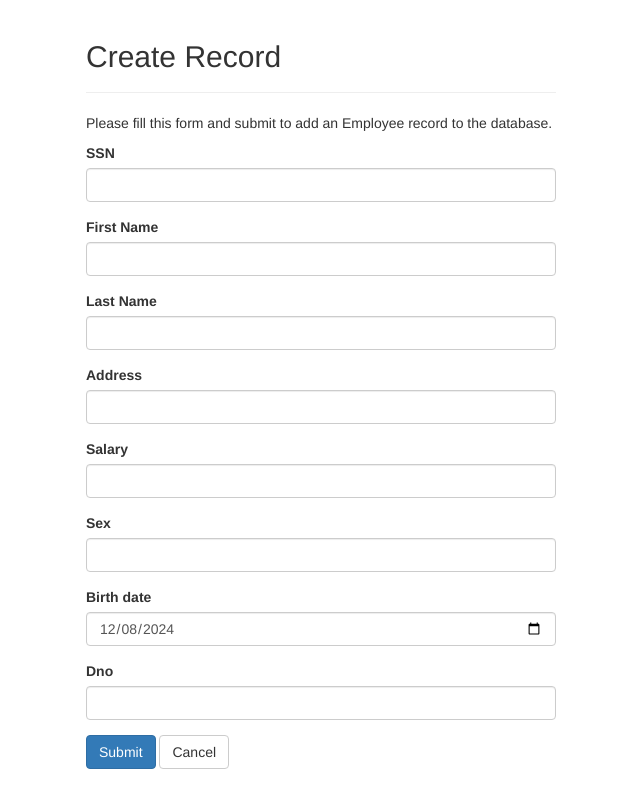
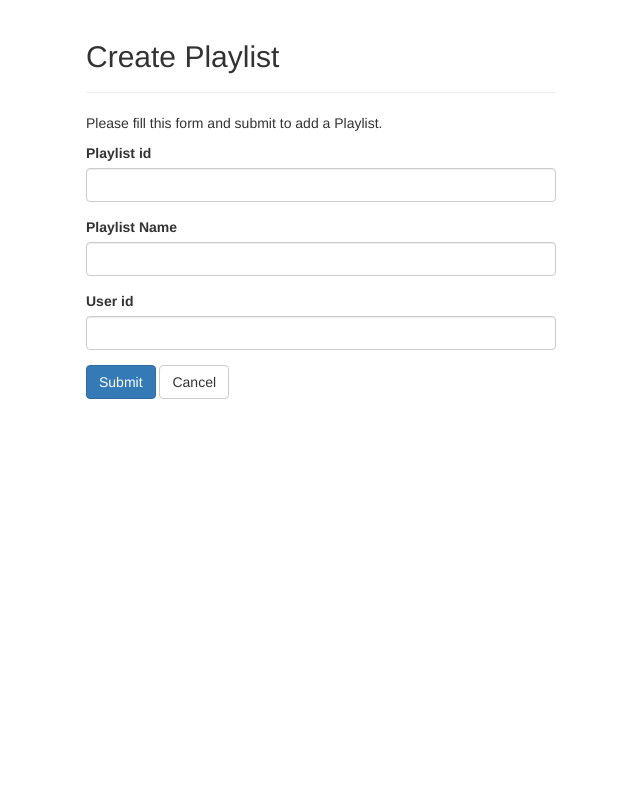
Before and after one commit to sabri414/CS340-Final-Project, a PHP site: page /createEmployee.php in a window 1280 px wide. Shown: the whole page, without its empty margins (319-959 px from the left). Run offline with PHP 8.4, Linux system fonts and the light colour scheme; data that the repository does not hold is empty.

Commit message:
new changes

```diff
--- a/createEmployee.php
+++ b/createEmployee.php
@@ -3,81 +3,49 @@
 require_once "config.php";
 
 // Define variables and initialize with empty values
-$Ssn = $Lname = $Fname = $Salary = $Bdate = $Bdate1 = $Address = $Sex = $Dno = $Super_ssn = "";
-$Ssn_err = $Lname_err = $Fname_err = $Address_err = $Sex_err = $Salary_err = $Dno_err =$Bdate_err= "" ;
+$Playlist_id = $Playlist_name = $User_id = "";
+$Playlist_id_err = $Playlist_name_err = $User_id_err = "" ;
 
 // Processing form data when form is submitted
 if($_SERVER["REQUEST_METHOD"] == "POST"){
-    // Validate First name
-    $Fname = trim($_POST["Fname"]);
-    if(empty($Fname)){
-        $Fname_err = "Please enter a Fname.";
-    } elseif(!filter_var($Fname, FILTER_VALIDATE_REGEXP, array("options"=>array("regexp"=>"/^[a-zA-Z\s]+$/")))){
-        $Fname_err = "Please enter a valid Fname.";
-    }
-    // Validate Last name
-    $Lname = trim($_POST["Lname"]);
-    if(empty($Lname)){
-        $Lname_err = "Please enter a Lname.";
-    } elseif(!filter_var($Lname, FILTER_VALIDATE_REGEXP, array("options"=>array("regexp"=>"/^[a-zA-Z\s]+$/")))){
-        $Lname_err = "Please enter a valid Lname.";
+    // Validate Playlist name
+    $Playlist_name = trim($_POST["Playlist_name"]);
+    if(empty($Playlist_name)){
+        $Playlist_name_err = "Please enter a Playlist name.";
+    } elseif(!filter_var($Playlist_name, FILTER_VALIDATE_REGEXP, array("options"=>array("regexp"=>"/^[a-zA-Z\s]+$/")))){
+        $Playlist_name_err = "Please enter a valid Playlist name.";
     }
 
-    // Validate SSN
-    $Ssn = trim($_POST["Ssn"]);
-    if(empty($Ssn)){
-        $Ssn_err = "Please enter SSN.";
-    } elseif(!ctype_digit($Ssn)){
-        $Ssn_err = "Please enter a positive integer value of SSN.";
-    }
-    // Validate Salary
-    $Salary = trim($_POST["Salary"]);
-    if(empty($Salary)){
-        $Salary_err = "Please enter Salary.";
-    }
-	// Validate Address
-    $Address = trim($_POST["Address"]);
-    if(empty($Address)){
-        $Address_err = "Please enter Address.";
-    }
-	// Validate Sex
-    $Sex = trim($_POST["Sex"]);
-    if(empty($Sex)){
-        $Sex_err = "Please enter Sex.";
-    }
-	// Validate Birthdate
-    $Bdate = trim($_POST["Bdate"]);
-
-    if(empty($Bdate)){
-        $Bdate_err = "Please enter birthdate.";
+    // Validate Playlist id
+    $Playlist_id = trim($_POST["Playlist_id"]);
+    if(empty($Playlist_id)){
+        $Playlist_id_err = "Please enter a Playlist id.";
+    } elseif(!ctype_digit($Playlist_id)){
+        $Playlist_id_err = "Please enter a positive integer value for Playlist id.";
     }
 
-	// Validate Department
-    $Dno = trim($_POST["Dno"]);
-    if(empty($Dno)){
-        $Dno_err = "Please enter a department number.";
-	}
+    // Validate User id
+    $User_id = trim($_POST["User_id"]);
+    if(empty($User_id)){
+        $User_id_err = "Please enter a User id.";
+    } elseif(!ctype_digit($User_id)){
+        $User_id_err = "Please enter a positive integer value for User id.";
+    }
+
     // Check input errors before inserting in database
-    if(empty($Ssn_err) && empty($Lname_err) && empty($Salary_err)
-				&& empty($Dno_err)&& empty($Address_err) && empty($Sex_err)){
+    if(empty($Playlist_name_err) && empty($Playlist_id_err) && empty($User_id_err) ){
         // Prepare an insert statement
-        $sql = "INSERT INTO EMPLOYEE (Ssn, Fname, Lname, Address, Salary, Sex, Bdate, Dno)
-		        VALUES (?, ?, ?, ?, ?, ?, ?, ?)";
+        $sql = "INSERT INTO Playlist (Playlist_id, Playlist_name, User_id)
+		        VALUES (?, ?, ?)";
 
         if($stmt = mysqli_prepare($link, $sql)){
             // Bind variables to the prepared statement as parameters
-            mysqli_stmt_bind_param($stmt, "isssdssi", $param_Ssn, $param_Fname, $param_Lname,
-				$param_Address, $param_Salary, $param_Sex, $param_Bdate, $param_Dno);
+            mysqli_stmt_bind_param($stmt, "isi", $param_pid, $param_pname, $param_uid);
 
             // Set parameters
-			$param_Ssn = $Ssn;
-            $param_Lname = $Lname;
-			$param_Fname = $Fname;
-			$param_Address = $Address;
-			$param_Sex = $Sex;
-			$param_Bdate = $Bdate;
-            $param_Salary = $Salary;
-            $param_Dno = $Dno;
+			$param_pid = $Playlist_id;
+            $param_pname = $Playlist_name;
+			$param_uid = $User_id;
 
             // Attempt to execute the prepared statement
             if(mysqli_stmt_execute($stmt)){
@@ -85,8 +53,8 @@ if($_SERVER["REQUEST_METHOD"] == "POST"){
 				    header("location: index.php");
 					exit();
             } else{
-                echo "<center><h4>Error while creating new employee</h4></center>";
-				$Ssn_err = "Enter a unique Ssn.";
+                echo "<center><h4>Error while creating new playlist</h4></center>";
+				$Playlist_id_err = "Enter a unique Playlist id.";
             }
         }
 
@@ -118,51 +86,25 @@ if($_SERVER["REQUEST_METHOD"] == "POST"){
             <div class="row">
                 <div class="col-md-12">
                     <div class="page-header">
-                        <h2>Create Record</h2>
+                        <h2>Create Playlist</h2>
                     </div>
-                    <p>Please fill this form and submit to add an Employee record to the database.</p>
+                    <p>Please fill this form and submit to add a Playlist.</p>
                     <form action="<?php echo htmlspecialchars($_SERVER["PHP_SELF"]); ?>" method="post">
-						<div class="form-group <?php echo (!empty($Ssn_err)) ? 'has-error' : ''; ?>">
-                            <label>SSN</label>
-                            <input type="text" name="Ssn" class="form-control" value="<?php echo $Ssn; ?>">
-                            <span class="help-block"><?php echo $Ssn_err;?></span>
+						<div class="form-group <?php echo (!empty($Playlist_id_err)) ? 'has-error' : ''; ?>">
+                            <label>Playlist id</label>
+                            <input type="text" name="Playlist_id" class="form-control" value="<?php echo $Playlist_id; ?>">
+                            <span class="help-block"><?php echo $Playlist_id_err;?></span>
                         </div>
 
-						<div class="form-group <?php echo (!empty($Fname_err)) ? 'has-error' : ''; ?>">
-                            <label>First Name</label>
-                            <input type="text" name="Fname" class="form-control" value="<?php echo $Fname; ?>">
-                            <span class="help-block"><?php echo $Fname_err;?></span>
+						<div class="form-group <?php echo (!empty($Playlist_name_err)) ? 'has-error' : ''; ?>">
+                            <label>Playlist Name</label>
+                            <input type="text" name="Playlist_name" class="form-control" value="<?php echo $Playlist_name; ?>">
+                            <span class="help-block"><?php echo $Playlist_name_err;?></span>
                         </div>
 						<div class="form-group <?php echo (!empty($Lname_err)) ? 'has-error' : ''; ?>">
-                            <label>Last Name</label>
-                            <input type="text" name="Lname" class="form-control" value="<?php echo $Lname; ?>">
-                            <span class="help-block"><?php echo $Lname_err;?></span>
-                        </div>
-						<div class="form-group <?php echo (!empty($Address_err)) ? 'has-error' : ''; ?>">
-                            <label>Address</label>
-                            <input type="text" name="Address" class="form-control" value="<?php echo $Address; ?>">
-                            <span class="help-block"><?php echo $Address_err;?></span>
-                        </div>
-                        <div class="form-group <?php echo (!empty($Salary_err)) ? 'has-error' : ''; ?>">
-                            <label>Salary</label>
-                            <input type="text" name="Salary" class="form-control" value="<?php echo $Salary; ?>">
-                            <span class="help-block"><?php echo $Salary_err;?></span>
-                        </div>
-						<div class="form-group <?php echo (!empty($Sex_err)) ? 'has-error' : ''; ?>">
-                            <label>Sex</label>
-                            <input type="text" name="Sex" class="form-control" value="<?php echo $Sex; ?>">
-                            <span class="help-block"><?php echo $Sex_err;?></span>
-                        </div>
-
-						<div class="form-group <?php echo (!empty($Bdate_err)) ? 'has-error' : ''; ?>">
-                            <label>Birth date</label>
-                            <input type="date" name="Bdate" class="form-control" value="<?php echo date('Y-m-d'); ?>">
-                            <span class="help-block"><?php echo $Bdate_err;?></span>
-                        </div>
-                        <div class="form-group <?php echo (!empty($Dno_err)) ? 'has-error' : ''; ?>">
-                            <label>Dno</label>
-                            <input type="number" min ="1" max ="20" name="Dno" class="form-control" value="<?php echo $Dno; ?>">
-                            <span class="help-block"><?php echo $Dno_err;?></span>
+                            <label>User id</label>
+                            <input type="text" name="User_id" class="form-control" value="<?php echo $User_id; ?>">
+                            <span class="help-block"><?php echo $User_id_err;?></span>
                         </div>
                         <input type="submit" class="btn btn-primary" value="Submit">
                         <a href="index.php" class="btn btn-default">Cancel</a>
```
